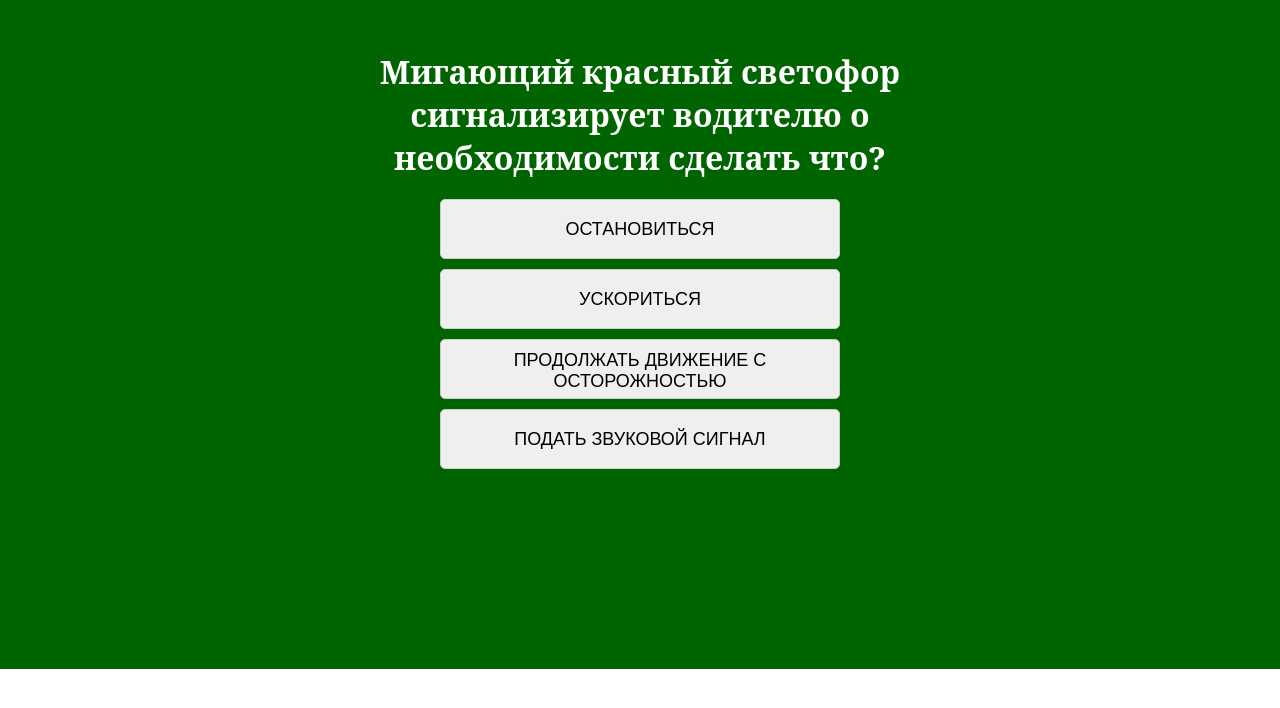
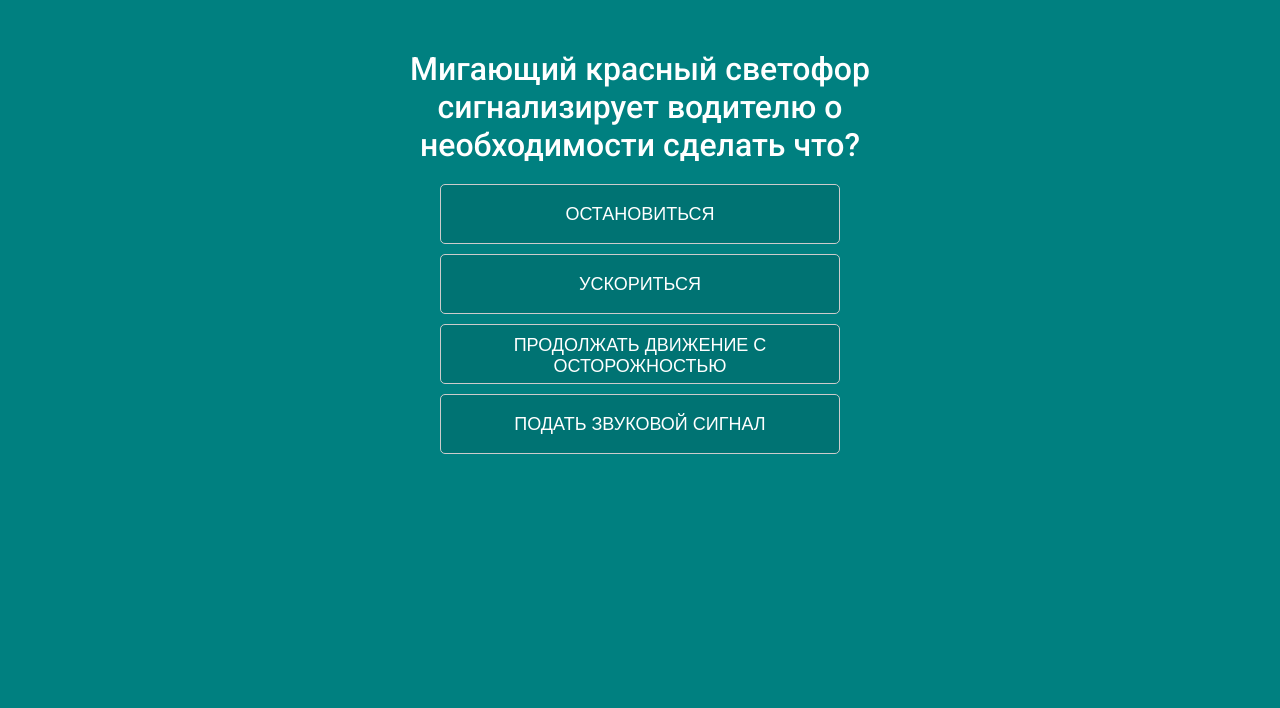
Before and after one commit to yelnikov-andrii/quiz-infinite, a React (Create React App) app: page / in a window 1280 px wide. Shown: the top 708 px of the page. Built offline with nearby package versions, Linux system fonts and the light colour scheme.

Commit message:
changed colors

```diff
--- a/public/index.html
+++ b/public/index.html
@@ -9,21 +9,9 @@
       name="description"
       content="Web site created using create-react-app"
     />
-    <link rel="apple-touch-icon" href="%PUBLIC_URL%/logo192.png" />
-    <!--
-      manifest.json provides metadata used when your web app is installed on a
-      user's mobile device or desktop. See https://developers.google.com/web/fundamentals/web-app-manifest/
-    -->
-    <link rel="manifest" href="%PUBLIC_URL%/manifest.json" />
-    <!--
-      Notice the use of %PUBLIC_URL% in the tags above.
-      It will be replaced with the URL of the `public` folder during the build.
-      Only files inside the `public` folder can be referenced from the HTML.
-
-      Unlike "/favicon.ico" or "favicon.ico", "%PUBLIC_URL%/favicon.ico" will
-      work correctly both with client-side routing and a non-root public URL.
-      Learn how to configure a non-root public URL by running `npm run build`.
-    -->
+    <link rel="preconnect" href="https://fonts.googleapis.com">
+    <link rel="preconnect" href="https://fonts.gstatic.com" crossorigin>
+    <link href="https://fonts.googleapis.com/css2?family=Roboto:ital,wght@0,100;0,300;0,400;0,500;0,700;0,900;1,100;1,300;1,400;1,500;1,700;1,900&display=swap" rel="stylesheet">
     <title>React App</title>
   </head>
   <body>
--- a/src/App.css
+++ b/src/App.css
@@ -1,6 +1,7 @@
 #root {
     margin: 0;
     padding: 0;
+    font-family: "Roboto", sans-serif;
 }
 
 body {
@@ -10,17 +11,17 @@
 
 .container {
     text-align: center;
-    background-color: darkgreen;
+    background-color: teal;
     padding: 50px 0 200px;
+    height: 100vh;
   }
 
   .question {
     color: white;
     font-size: 32px;
-    font-weight: 700;
+    font-weight: 500;
     max-width: 600px;
     margin: 0 auto;
-    font-family: 'serif';
   }
 
   .options {
@@ -41,6 +42,8 @@
     width: 100%;
     font-size: 18px;
     text-transform: uppercase;
+    background: rgba(0, 0, 0, 0.1);
+    color: white;
   }
 
   .option-button.selected {
@@ -48,7 +51,7 @@
   }
 
   .option-button.correct {
-    background-color: #aaf0aa;
+    background-color: darkgreen;
   }
 
   .option-button.incorrect {
```
